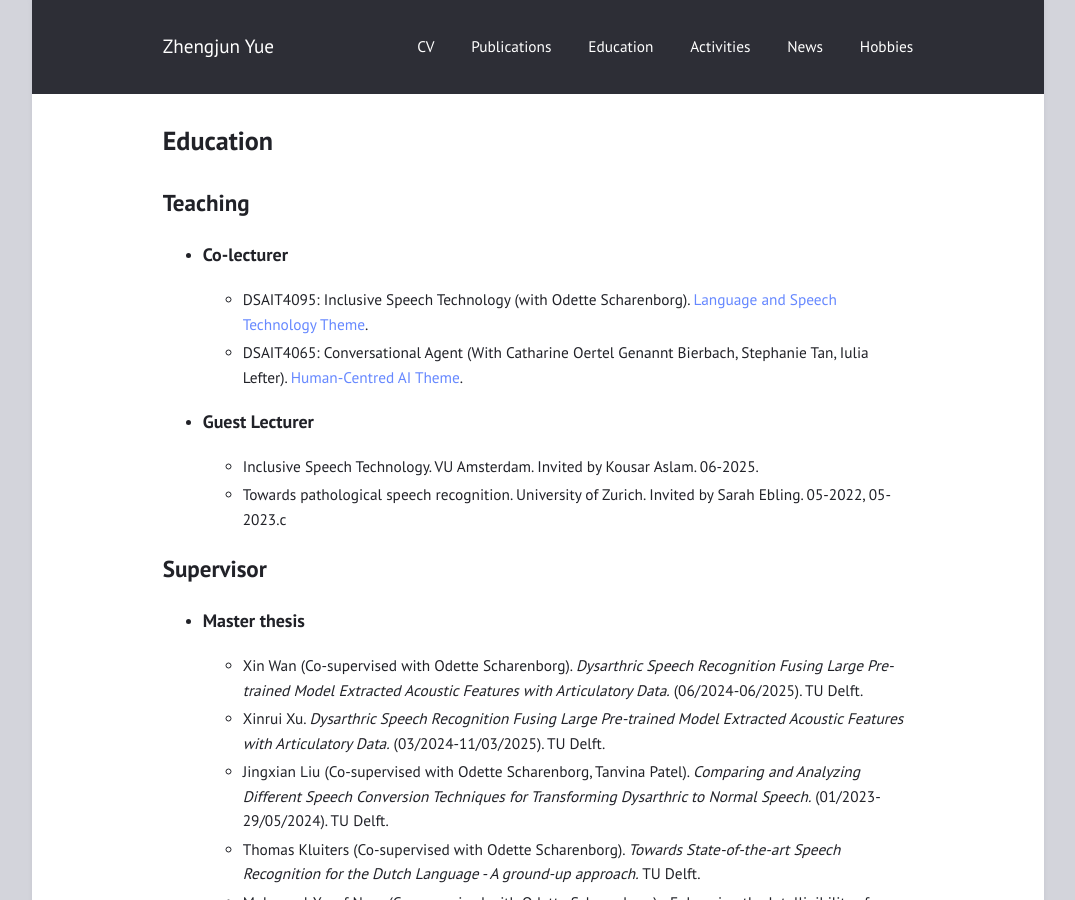
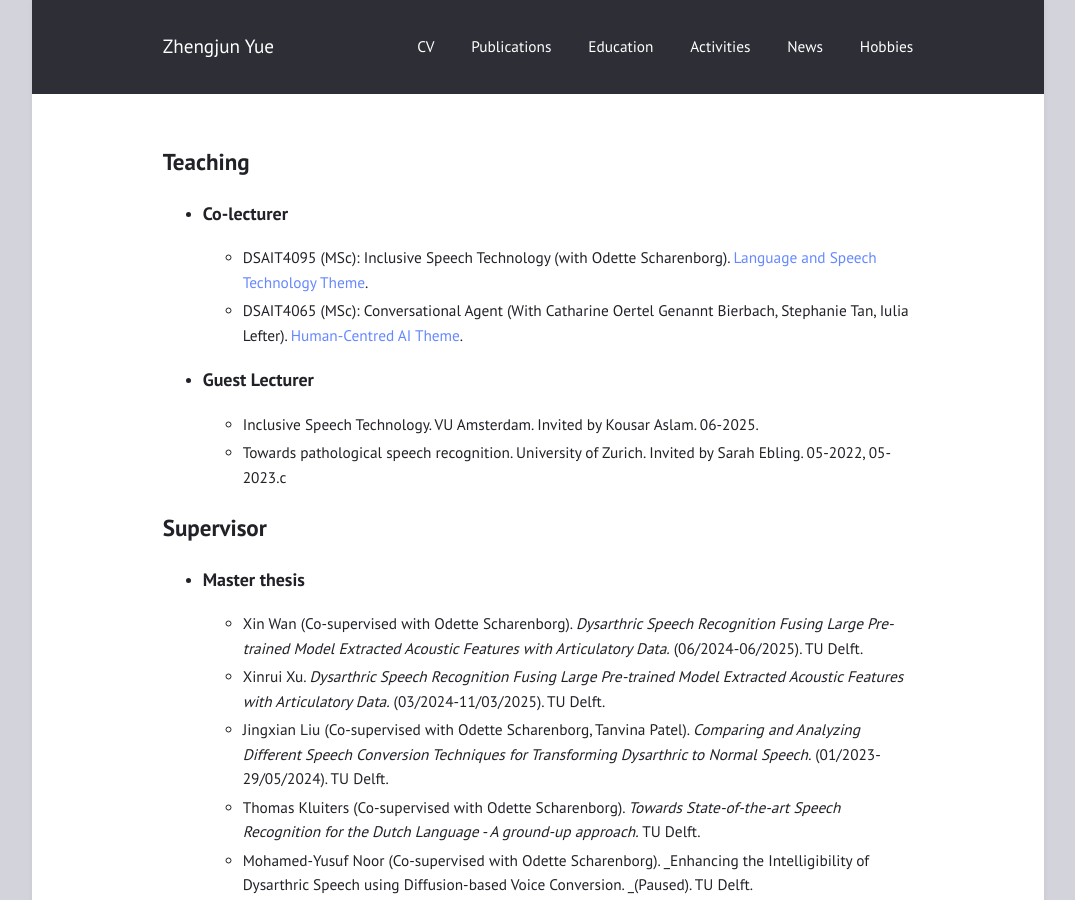
Before and after one commit to zhengjunyue/zhengjunyue.github.io, a Jekyll site: the page built from teaching.md, in a window 1280 px wide and 900 px high. Shown: the whole window, without its empty margins (102-1177 px from the left). Built offline with Jekyll 4.4.1, drawn with Linux system fonts in a browser that asks for light colours.

Commit message:
Update teaching.md

```diff
--- a/teaching.md
+++ b/teaching.md
@@ -1,13 +1,13 @@
 ---
 layout: page
-title: "Education"
+title: ""
 ---
 
 ## Teaching ##
 
 * ### Co-lecturer ###
-  - DSAIT4095: Inclusive Speech Technology (with Odette Scharenborg). [Language and Speech Technology Theme](https://www.tudelft.nl/onderwijs/opleidingen/masters/dsait/msc-data-science-and-artificial-intelligence-technology/programme/themes/language-and-speech-technology).
-  - DSAIT4065: Conversational Agent (With Catharine Oertel Genannt Bierbach, Stephanie Tan, Iulia Lefter). [Human-Centred AI Theme](https://www.tudelft.nl/onderwijs/opleidingen/masters/dsait/msc-data-science-and-artificial-intelligence-technology/programme/themes/human-centred-ai).
+  - DSAIT4095 (MSc): Inclusive Speech Technology (with Odette Scharenborg). [Language and Speech Technology Theme](https://www.tudelft.nl/onderwijs/opleidingen/masters/dsait/msc-data-science-and-artificial-intelligence-technology/programme/themes/language-and-speech-technology).
+  - DSAIT4065 (MSc): Conversational Agent (With Catharine Oertel Genannt Bierbach, Stephanie Tan, Iulia Lefter). [Human-Centred AI Theme](https://www.tudelft.nl/onderwijs/opleidingen/masters/dsait/msc-data-science-and-artificial-intelligence-technology/programme/themes/human-centred-ai).
 
 * ### Guest Lecturer ###
   - Inclusive Speech Technology. VU Amsterdam. Invited by Kousar Aslam. 06-2025.
```
